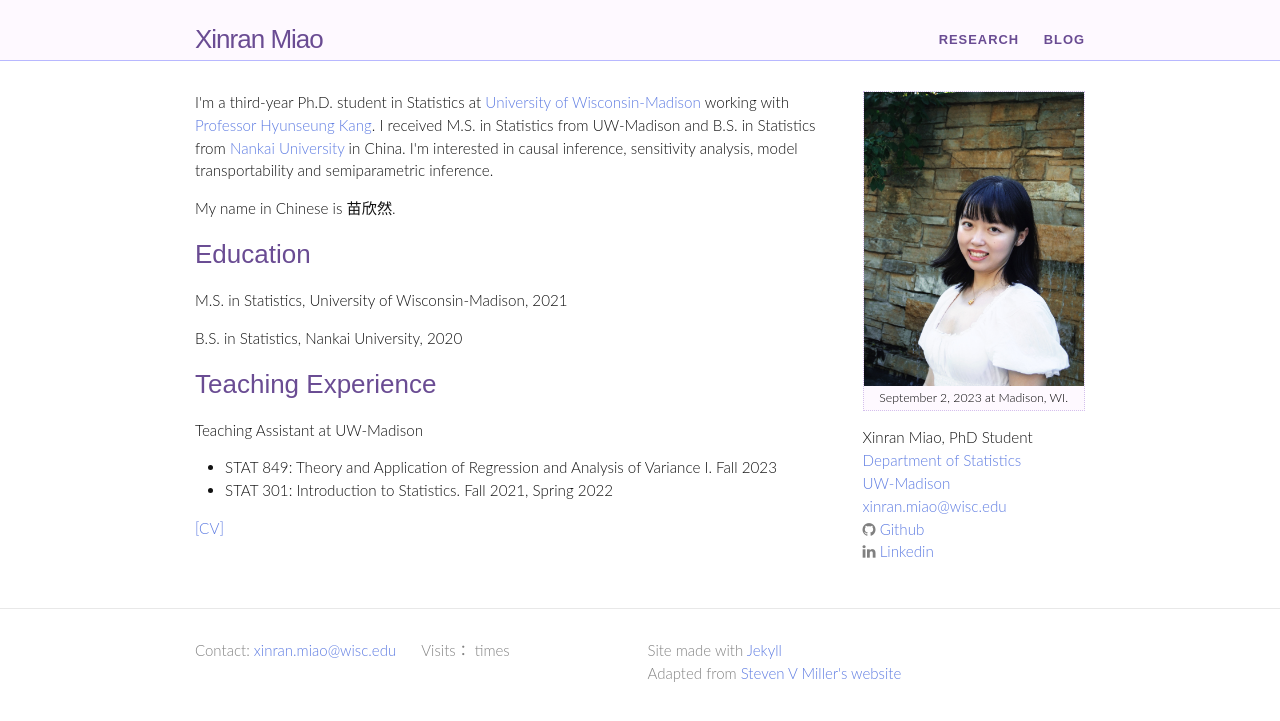
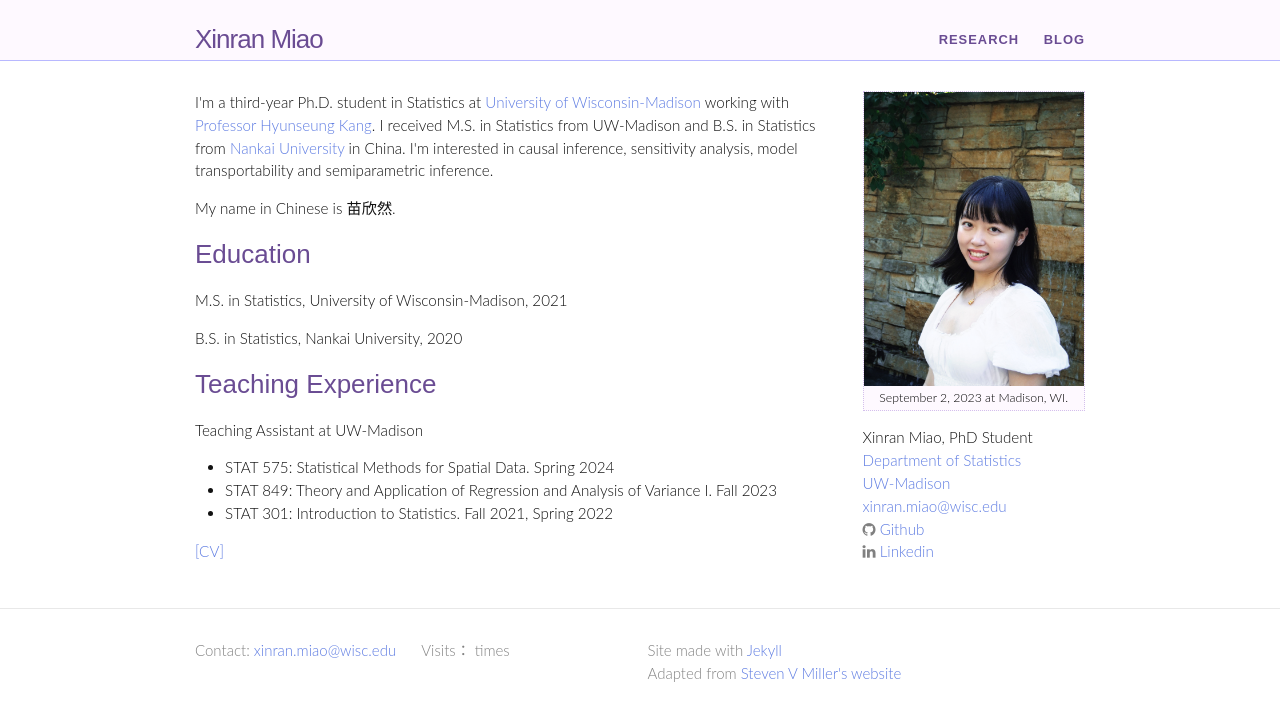
Before and after one commit to XinranMiao/XinranMiao.github.io, a Jekyll site: the page built from index.html, in a window 1280 px wide. Shown: the top 721 px of the page. Built offline with Jekyll 4.4.1, drawn with Linux system fonts in a browser that asks for light colours; nearby versions of some CDN libraries; some web fonts are replaced; comment, search, counter and statistics services are not loaded.

Commit message:
update TA

```diff
--- a/index.html
+++ b/index.html
@@ -48,6 +48,7 @@ layout: default
 		    <h2>Teaching Experience</h2>
 		        <p>Teaching Assistant at UW-Madison</p>
 		            <ul>
+		    <li>STAT 575: Statistical Methods for Spatial Data. Spring 2024</li>
                     <li>STAT 849: Theory and Application of Regression and Analysis of Variance I. Fall 2023</li>
 			        <li>STAT 301: Introduction to Statistics. Fall 2021, Spring 2022</li>
 		            </ul>
```
